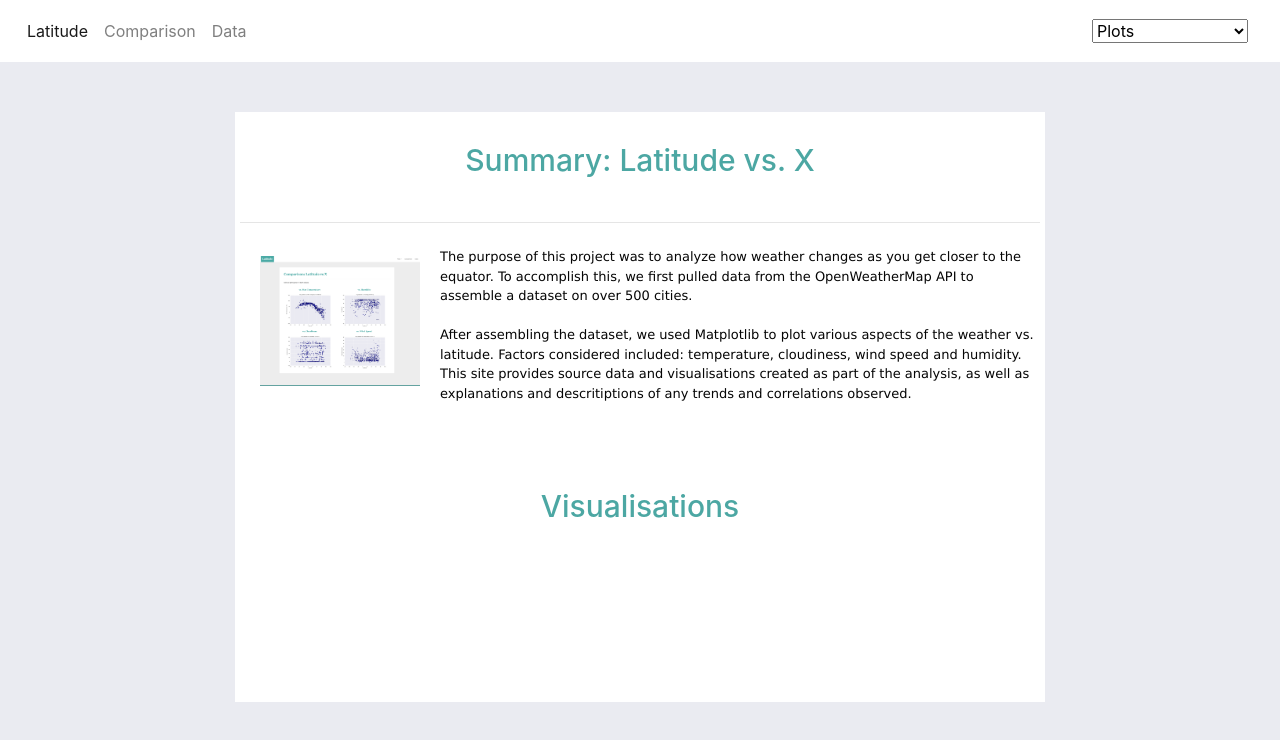
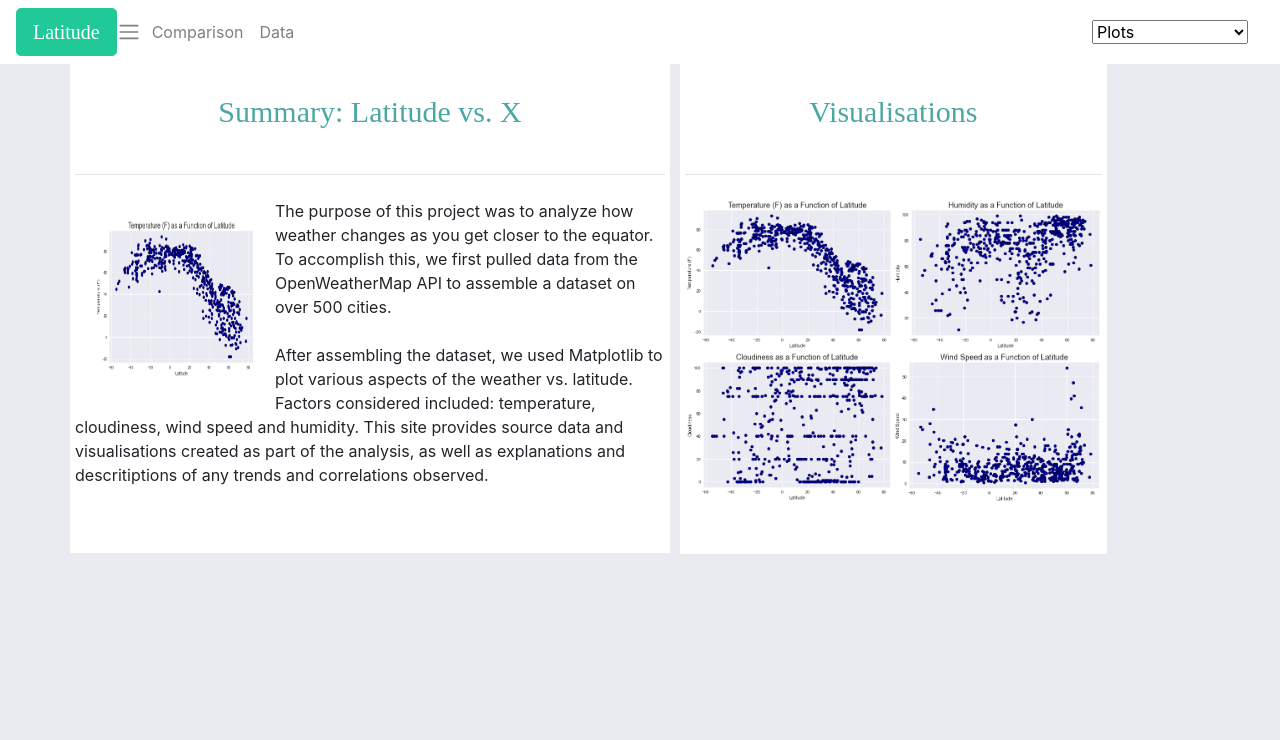
Before and after one commit to seranica/web-design-challenge, a plain HTML site: page index.html in a window 1280 px wide. Drawn offline with nearby package versions, Linux system fonts and the light colour scheme; a web font is replaced by a local one.

Commit message:
update index

```diff
--- /dev/null
+++ b/assets/css/style.css
@@ -0,0 +1,96 @@
+
+.h1colour {
+  font-family: 'Castoro', serif, bold;
+  font-size: 30px;
+  text-align: center;
+  color:  #4ca7a3;
+  padding: 25px 20px 20px;
+}
+
+.h2colour {
+  color:#4ca7a3;
+}
+
+.h3colour {
+  color: #4ca7a3;
+}
+
+.img {
+  padding: 20px 20px 20px 20px;
+}
+
+.pad {
+  padding: 20px 20px 20px 20px;
+}
+
+
+/*
+.button {
+  background-color: #4ca7a3;
+  text-align: center;
+  font-family: Verdana, Geneva, Tahoma, sans-serif;
+  font-size: 20px;
+  color:#ffffff;
+
+}*/
+
+.btn_colour {
+  background-color:#20c997;
+  border-color: #20c997;
+  font-family: 'Castoro', serif, bold;
+}
+
+
+/* .nav-select {
+  padding: 5px 5px 5px 5px;
+  background-color: #0c0b0b;
+  margin-top: 0px;
+  margin-bottom: 0px;
+  margin-right: 0px;
+  margin-left: 0px;
+}
+ */
+
+
+.section_rel {
+  padding: 5px 5px 50px 5px;
+  background-color: #ffffff;
+  max-width: 600px;
+  margin-top: 0px;
+  margin-bottom: 50px;
+  margin-right: 0px;
+  margin-left: 0px;
+  position: relative;
+}
+
+.section_abs {
+  padding: 5px 5px 50px 5px;
+  background-color: #ffffff;
+  margin-top: 0px;
+  margin-bottom: 50px;
+  margin-right: 0px;
+  margin-left: 610px;
+  position: absolute;
+}
+
+
+.thumbnail {
+  width:50%;
+}
+
+
+ul {
+  border-style: solid;
+  color: #ffffff;
+}
+
+body {
+    background-color:#eaebf1;
+  }
+
+ /*  /* Here we define some styles that will ONLY be applied at screen sizes below 600 pixels */
+@include media-breakpoint-down(md) {
+  .col-md-8 {
+    display: block;
+  }
+}
--- a/index.html
+++ b/index.html
@@ -1,38 +1,37 @@
 <!DOCTYPE html>
 <!-- saved from url=(0032)http://127.0.0.1:5500/index.html -->
 <html lang="en"><head><meta http-equiv="Content-Type" content="text/html; charset=UTF-8">
+  <meta name="viewport" content="width=device-width, initial-scale=1, shrink-to-fit=no">
 
-  <title>Web Visualisation Dashboard</title>
+  <title>Web Weather Analysis</title>
   <link rel="stylesheet" href="https://stackpath.bootstrapcdn.com/bootstrap/4.3.1/css/bootstrap.min.css" integrity="sha384-ggOyR0iXCbMQv3Xipma34MD+dH/1fQ784/j6cY/iJTQUOhcWr7x9JvoRxT2MZw1T" crossorigin="anonymous">
-  <link rel="stylesheet" href="style.css">
+  <link rel="stylesheet" href="\assets\css\style.css">
+  <link rel="preconnect" href="https://fonts.gstatic.com">
+  <link href="https://fonts.googleapis.com/css2?family=Castoro&display=swap" rel="stylesheet">
 
 </head>
 
+<!-- Start: Navbar-->
 <body>
-
 
   <nav class="navbar navbar-expand-lg navbar-light bg-white">
     <a class="nav-select" href="#"></a>
-    <button class="navbar-toggler" type="button" data-toggle="collapse" data-target="#navbarSupportedContent" aria-controls="navbarSupportedContent" aria-expanded="false" aria-label="Toggle navigation">
+    <!-- Home button-->
+    <button type="button" class="btn btn-primary btn-lg btn_colour"> Latitude</button>
       <span class="navbar-toggler-icon"></span>
     </button>
-
+    <!-- End Home button-->
     <div class="collapse navbar-collapse" id="navbarSupportedContent">
       <ul class="navbar-nav mr-auto">
-        <li class="nav-item active">
-          <a class="nav-link" href="#">Latitude <span class="sr-only">(current)</span></a>
-        </li>
          <li class="nav-item">
           <a class="nav-link" href="#">Comparison</a>
         </li>
         <li class="nav-item">
           <a class="nav-link" href="#">Data</a>
         </li>
-
       </ul>
-
+          <!-- Start: Drop down menu-->
           <nav class="navbar">
-
             <select id="nav-select" style="float: right">
               <div class = "dropdown-menu dropdown-menu-right">
                 <option value="home">Plots</option>
@@ -41,34 +40,66 @@
                 <option value="lat-vs-humidity">Cloudiness</option>
                 <option value="lat-vs-wind-speed">Wind Speed</option>
               </div>
-
             </select>
-
           </nav>
-
+          <!-- End: Drop down menu-->
     </div>
   </nav>
+ <!-- End: Navbar-->
 
-
-    <main>
+<!-- Landing page summary container-->
+ <!-- <main> -->
    <div class="container">
-    <div class="section">
+     <section class="row">
+<!-- <div class="h-100 row align-items-center"></div> -->
+    <!--<div class= "row content">-->
+     <div class="col-sm-12 col-md-8 col-lg-8 section_rel"> <!-- style="max-width: 900px;"> -->
          <h1 class='h1colour'>Summary: Latitude vs. X</h1>
-
-      <img src="1.png" alt="plot" width="200" height="200" style="float:left">
-
           <hr class="my-4">
+          <img src="\assets\charts\temperature.png" class="img" alt="plot" width="200" height="200" style="float:left">
+         <!-- <img src="1.png" alt="plot" width="200" height="200" style="rounded main-image"> -->
+         <!-- horizontal rule from Jumbotron-->
           <p>The purpose of this project was to analyze how weather changes as you get closer to the equator. To accomplish this, we first pulled data from the OpenWeatherMap API to assemble a dataset on over 500 cities. <br>
             <br>After assembling the dataset, we used Matplotlib to plot various aspects of the weather vs. latitude. Factors considered included: temperature, cloudiness, wind speed and humidity. This site provides source data and visualisations created as part of the analysis, as well as explanations and descritiptions of any trends and correlations observed.<br>
           </p>
-      <div class="section">
+      </div>
+        <!-- End: landing page summary -->
+
+        <!-- Start: Visualisation -->
+        <div class="col-sm-12 col-md-4 col-lg-4 section_abs">
           <h1 class='h1colour'>Visualisations</h1>
+          <hr class="my-4"> <!-- horizontal rule from Jumbotron-->
+
+            <a href="lat-vs-temperature.html">
+              <img src="\assets\charts\temperature.png" alt="Latitude vs. Temperature" class="rounded float-left thumbnail">
+            </a>
+
+           <a href="lat-vs-humidity.html">
+              <img src="\assets\charts\humidity.png" alt="Latitude vs. Humidity" class="rounded float-left thumbnail">
+            </a>
+
+            <a href="lat-vs-cloudiness.html">
+                <img src="\assets\charts\cloudiness.png" alt="Latitude vs. Cloudiness" class="rounded float-left thumbnail">
+            </a>
+
+            <a href="lat-vs-windspeed.html">
+                 <img src="\assets\charts\windspeed.png" alt="Latitude vs. Wind Speed" class="rounded float-left thumbnail">
+            </a>
+
         </div>
-     </div>
+      </section>
     </div>
 
-   </main>
-</div>
+      <!-- </div> -->
+
+     <script src="https://code.jquery.com/jquery-3.3.1.slim.min.js" integrity="sha384-q8i/X+965DzO0rT7abK41JStQIAqVgRVzpbzo5smXKp4YfRvH+8abtTE1Pi6jizo" crossorigin="anonymous"></script>
+     <script src="https://cdnjs.cloudflare.com/ajax/libs/popper.js/1.14.7/umd/popper.min.js" integrity="sha384-UO2eT0CpHqdSJQ6hJty5KVphtPhzWj9WO1clHTMGa3JDZwrnQq4sF86dIHNDz0W1" crossorigin="anonymous"></script>
+     <script src="https://stackpath.bootstrapcdn.com/bootstrap/4.3.1/js/bootstrap.min.js" integrity="sha384-JjSmVgyd0p3pXB1rRibZUAYoIIy6OrQ6VrjIEaFf/nJGzIxFDsf4x0xIM+B07jRM" crossorigin="anonymous"></script>
+
+<!--End: Visualisation container v2  -->
+
+<!--</main>-->
+
 
 <!-- Code injected by live-server -->
 <script type="text/javascript">
--- a/style.css
+++ /dev/null
@@ -1,64 +0,0 @@
-.h1colour {
-  font-size: 30px;
-  text-align: center;
-  color:  #4ca7a3;
-  padding: 25px 20px 20px;
-}
-
-.h2colour {
-  color:#4ca7a3;
-}
-
-.h3colour {
-  color: #4ca7a3;
-}
-
-img {
-  padding: 50px 20px 20px 20px;
-}
-
-/* .nav-select {
-  padding: 5px 5px 5px 5px;
-  background-color: #0c0b0b;
-  margin-top: 0px;
-  margin-bottom: 0px;
-  margin-right: 0px;
-  margin-left: 0px;
-}
- */
-
-
-.section {
-  padding: 5px 5px 50px 5px;
-  background-color: #ffffff;
-  margin-top: 50px;
-  margin-bottom: 50px;
-  margin-right: 150px;
-  margin-left: 150px;
-}
-
-p {
-  font-family: Verdana, Geneva, Tahoma, sans-serif;
-  font-size: 13px;
-  color: rgb(5, 5, 5);
-  padding: 0px 5px 5px;
- /* margin-top: 100px;
-  margin-bottom: 100px;
-  margin-right: 150px;
-  margin-left: 80px;*/
-
-
-}
-
-ul {
-  border-style: solid;
-  color: #ffffff;
-}
-
-body {
-    background-color:#eaebf1;
-  }
-
-  /* Here we define some styles that will ONLY be applied at screen sizes below 600 pixels */
-@media (max-width: 600px) {
-}
```
Also changed, not shown: assets/charts/cloudiness.png (added), assets/charts/humidity.png (added), assets/charts/temperature.png (added), assets/charts/windspeed.png (added), assets/css/temperature.png (added). Lines whose indentation alone changed are shown as unchanged.
